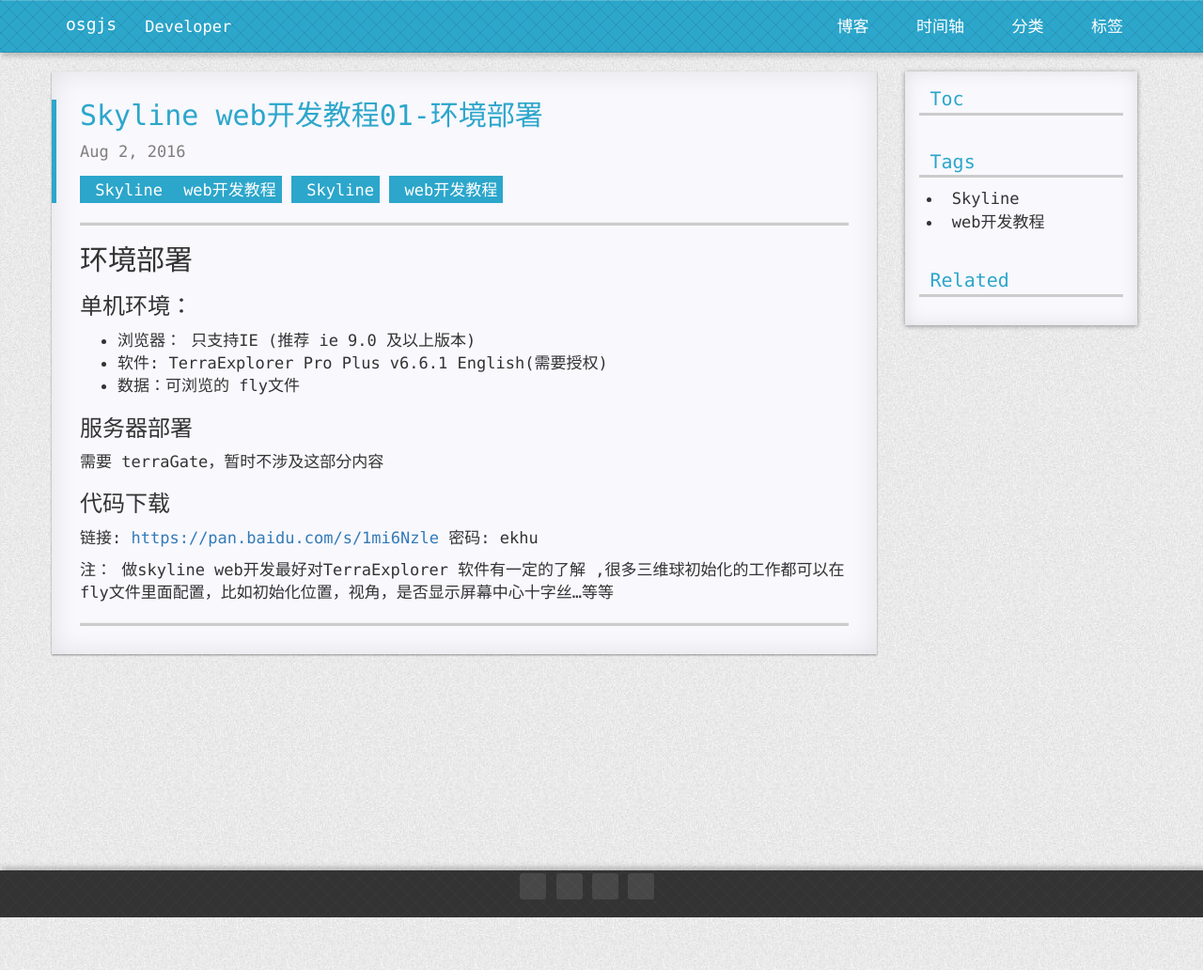
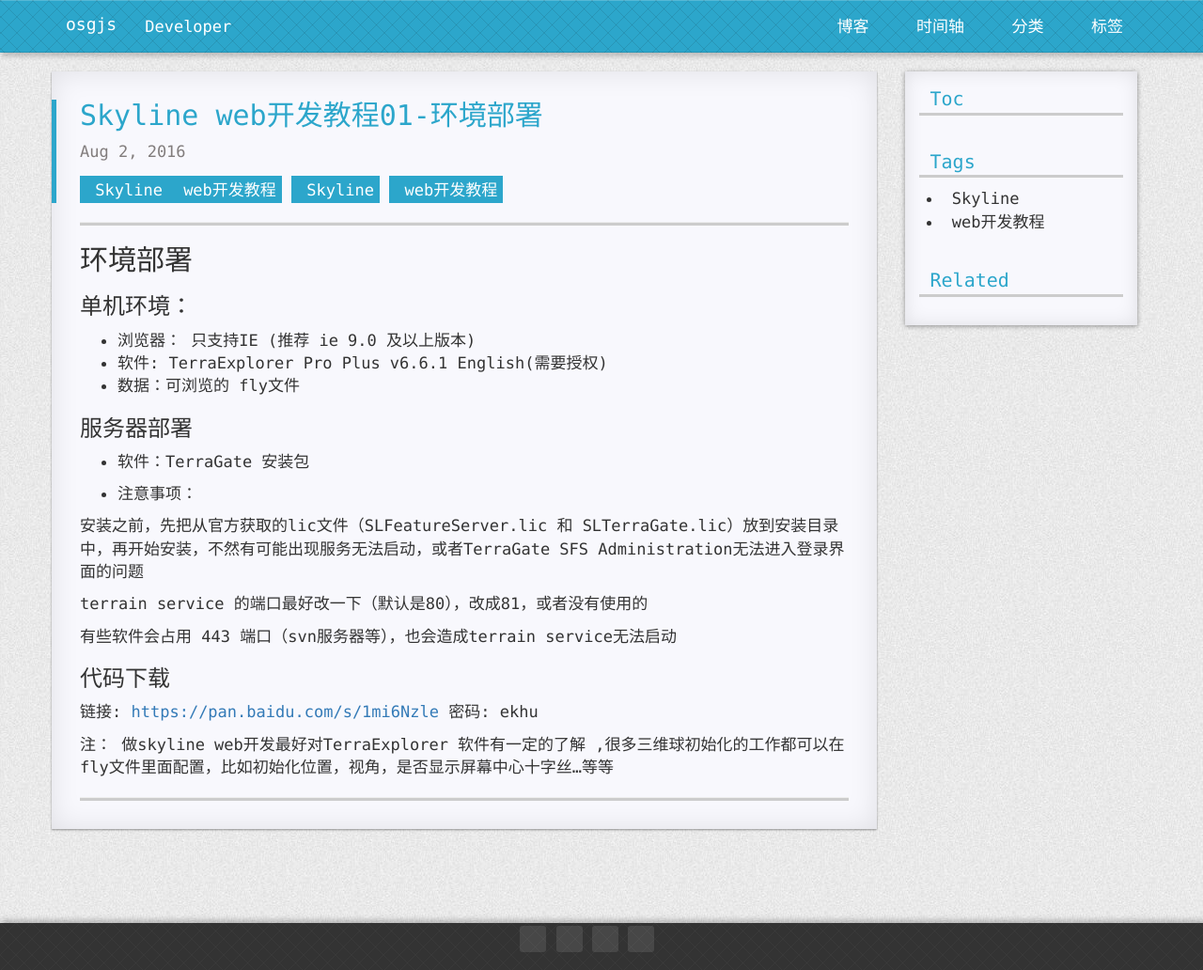
Before and after one commit to Fav/ForStudy, a Jekyll site: the page built from _posts/2016-08-02-skyline-01-enviroment.md, in a window 1280 px wide. Shown: the whole page at 94% size. Built offline with Jekyll 4.4.1, drawn with Linux system fonts in a browser that asks for light colours; nearby versions of some CDN libraries; comment, search, counter and statistics services are not loaded; a style sheet for code colours, icons or effects is not loaded.

Commit message:
添加tg 描述信息

```diff
--- a/_posts/2016-08-02-skyline-01-enviroment.md
+++ b/_posts/2016-08-02-skyline-01-enviroment.md
@@ -15,7 +15,16 @@ categories: Skyline web开发教程
 
 ### 服务器部署
 
-需要 terraGate，暂时不涉及这部分内容
+- 软件：TerraGate 安装包
+
+- 注意事项：
+
+安装之前，先把从官方获取的lic文件（SLFeatureServer.lic 和 SLTerraGate.lic）放到安装目录中，再开始安装，不然有可能出现服务无法启动，或者TerraGate SFS Administration无法进入登录界面的问题
+
+terrain service 的端口最好改一下（默认是80），改成81，或者没有使用的
+
+有些软件会占用 443 端口（svn服务器等），也会造成terrain service无法启动
+
 
 ### 代码下载
 
```
